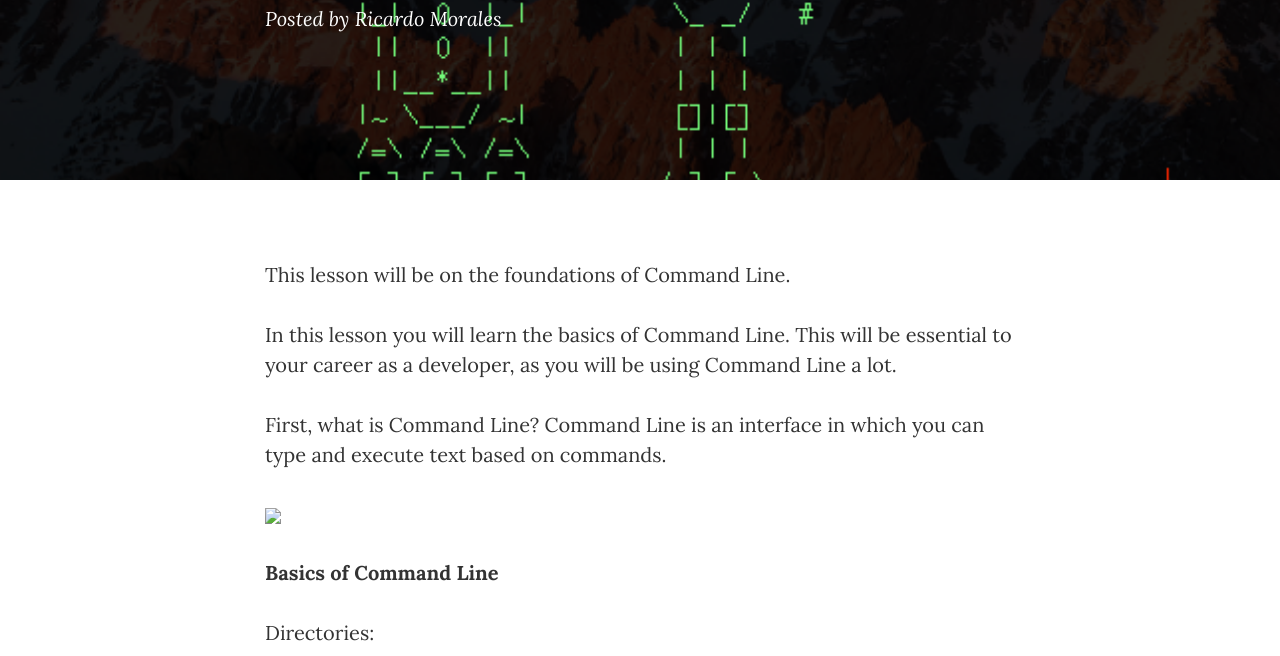
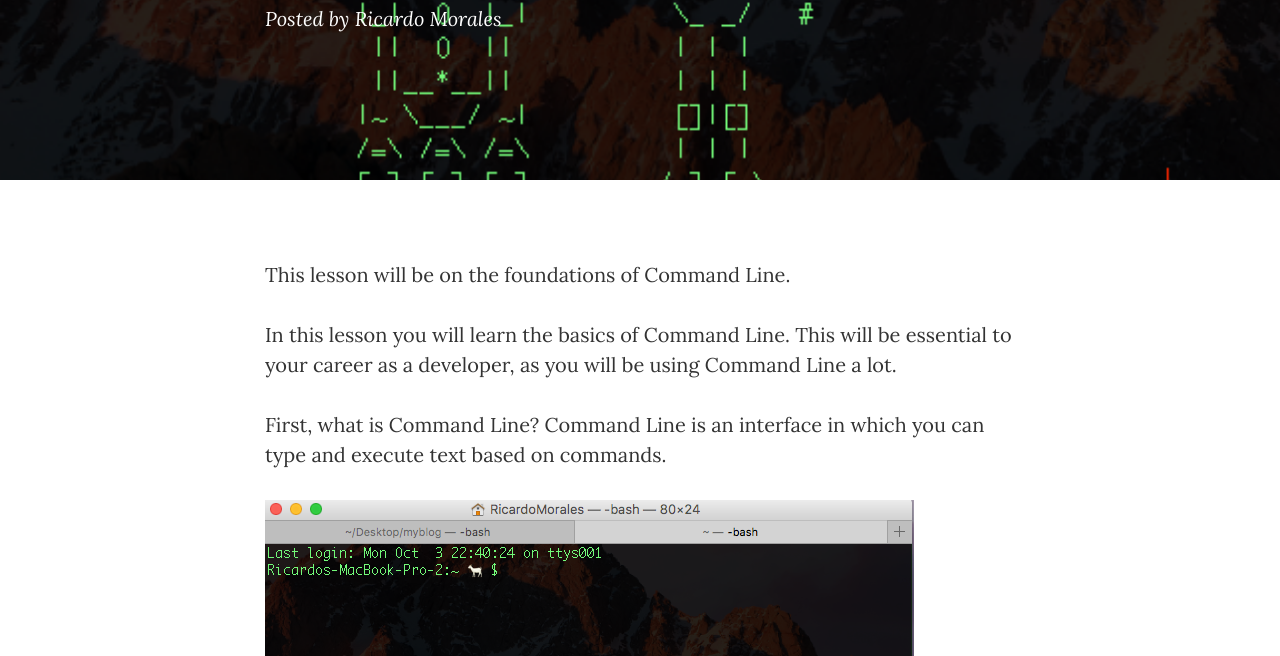
Before and after one commit to ricardomorales22/myblog, a website: page public/CommandLine.html in a window 1280 px wide. Shown: the part 296-952 px from the top of the page. Drawn offline with nearby package versions, Linux system fonts and the light colour scheme.

Commit message:
re added img to commandline.html

```diff
--- a/public/CommandLine.html
+++ b/public/CommandLine.html
@@ -93,7 +93,7 @@
                     <p>In this lesson you will learn the basics of Command Line. This will be essential to your career as a developer, as you will be using Command Line a lot.</p>
 
                     <p>First, what is Command Line? Command Line is an interface in which you can type and execute text based on commands.</p>
-                    <img src="img/Command Line.png">
+                    <img src="img/terminal.png">
                     <p><b> Basics of Command Line </b></p>
                     <p> Directories: <p>
 
```
